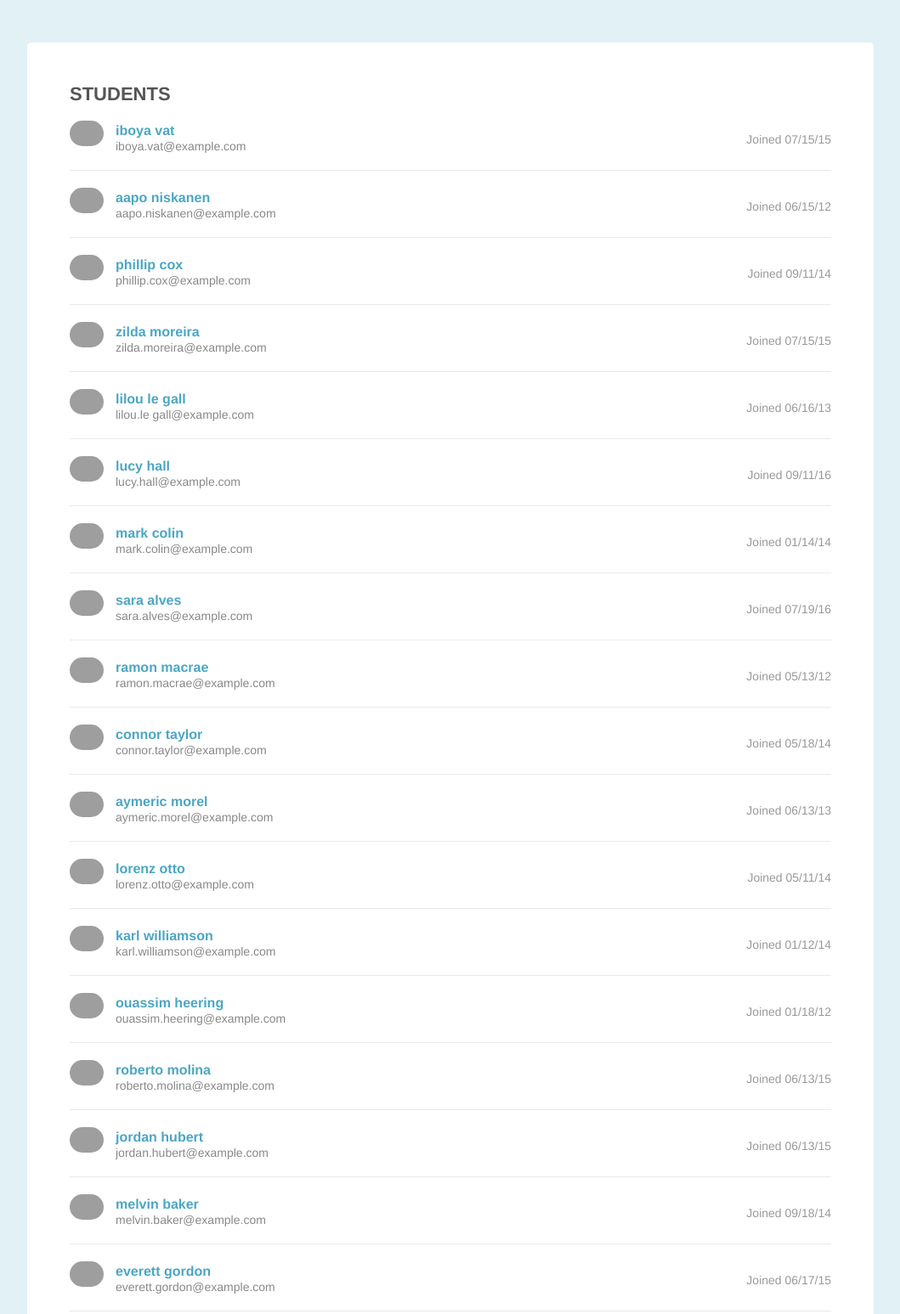
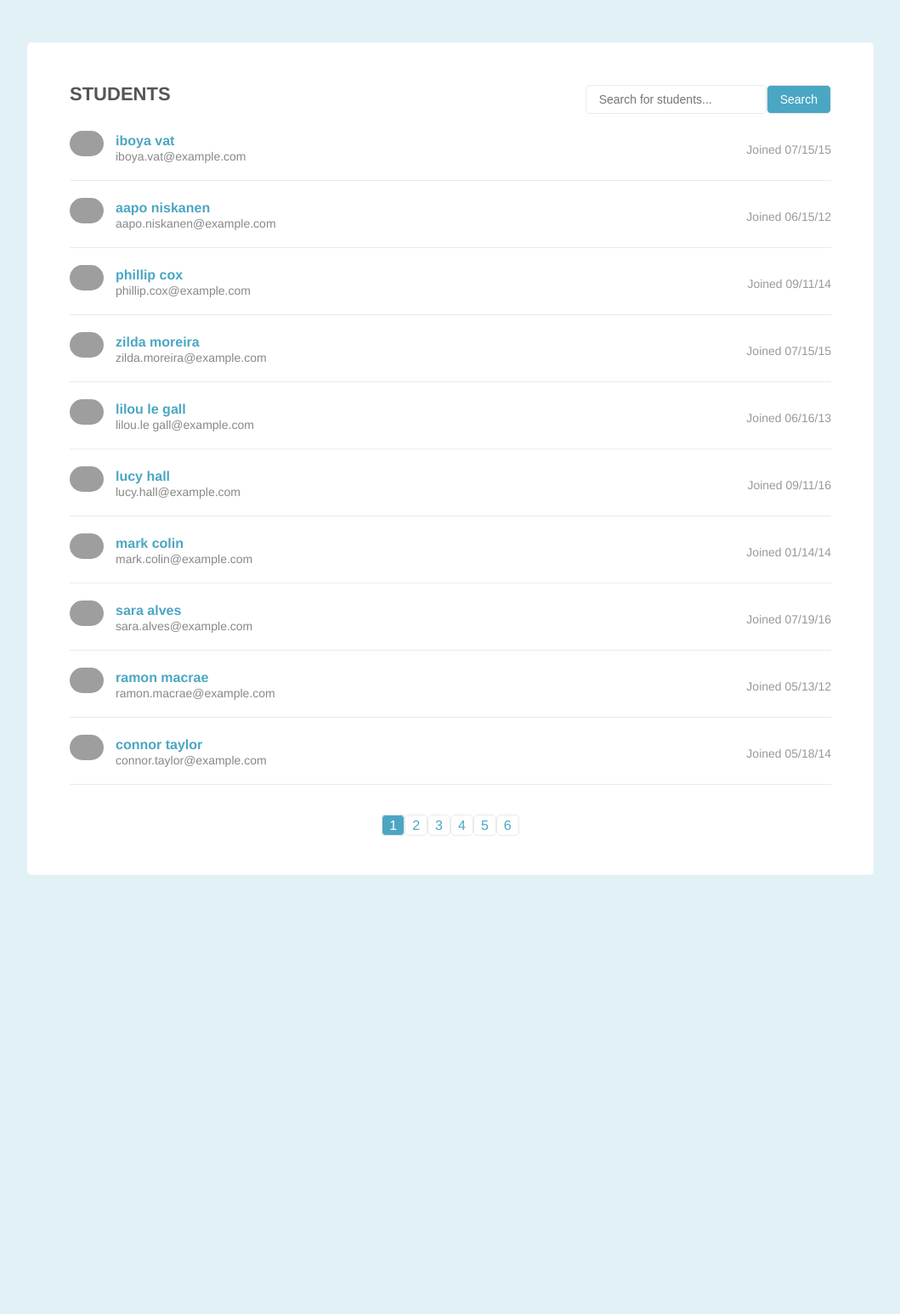
Before and after one commit to rlertola/list_pagination_and_filtering-v1, a plain HTML site: page index.html in a window 1280 px wide. Shown: the top 1547 px of the page at 85% size, without its empty margins (110-1169 px from the left). After the commit the page ends 1080 px from the top, so only its background shows below. Drawn offline with Linux system fonts and the light colour scheme; grey boxes are pictures that could not be loaded.

Commit message:
All minimum parts done. Started search.

```diff
--- a/css/design.css
+++ b/css/design.css
@@ -98,6 +98,7 @@ body{
 .pagination{
   margin: 40px 0 0 0;
   text-align: center;
+
 }
 
   .pagination li{
--- a/js/script.js
+++ b/js/script.js
@@ -6,45 +6,94 @@ FSJS project 2 - List Filter and Pagination
 // Study guide for this project - https://drive.google.com/file/d/1OD1diUsTMdpfMDv677TfL1xO2CEkykSz/view?usp=sharing
 
 
-/***
-   Add your global variables that store the DOM elements you will
-   need to reference and/or manipulate.
+// Put ul items in array
+const liItems = document.querySelectorAll('.student-item');
 
-   But be mindful of which variables should be global and which
-   should be locally scoped to one of the two main functions you're
-   going to create. A good general rule of thumb is if the variable
-   will only be used inside of a function, then it can be locally
-   scoped to that function.
-***/
+// Sets up the div for the page numbers.
+const page = document.querySelector('.page');
+const div = document.createElement('div');
+div.className = 'pagination';
+page.appendChild(div);
+
+// Search
+const header = document.querySelector('.page-header');
+const searchDiv = document.createElement('div')
+searchDiv.className = 'student-search';
+const searchInput = document.createElement('input');
+searchInput.placeholder = 'Search for students...';
+const searchButton = document.createElement('button');
+searchButton.textContent = 'Search';
+searchDiv.appendChild(searchInput);
+searchDiv.appendChild(searchButton);
+header.appendChild(searchDiv);
 
 
 
+const search = (e) => {
+  const searchValue = e.target.value;
+  console.log(searchValue);
 
-/***
-   Create the `showPage` function to hide all of the items in the
-   list except for the ten you want to show.
-
-   Pro Tips:
-     - Keep in mind that with a list of 54 students, the last page
-       will only display four.
-     - Remember that the first student has an index of 0.
-     - Remember that a function `parameter` goes in the parens when
-       you initially define the function, and it acts as a variable
-       or a placeholder to represent the actual function `argument`
-       that will be passed into the parens later when you call or
-       "invoke" the function
-***/
+}
+searchInput.addEventListener('keyup', search);
 
 
+// Hides all items except 10 depending on page number.
+const showPage = (pageNumber) => {
+  const ten = 10;
+  // Gets the start and end indexes.
+  const end = (pageNumber * ten) - 1;
+  const start = (end - ten) + 1;
+
+  // Hides all items not selected by the page number.
+  [...liItems].forEach((item, i) => {
+    if (i < start || i > end) {
+      item.style.display = 'none';
+    } else {
+      item.style.display = '';
+    }
+  })
+}
 
 
-/***
-   Create the `appendPageLinks function` to generate, append, and add
-   functionality to the pagination buttons.
-***/
+// generate, append, and add functionality to the pagination buttons. Runs only once.
+const appendPageLinks = () => {
+  // How many pages there should be.
+  const numberOfPages = Math.ceil(liItems.length / 10);
+  for (let pageNumber = 1; pageNumber <= numberOfPages; pageNumber++) {
+    const li = document.createElement('li');
+
+    // First page is highlighted when page loads.
+    const a = document.createElement('a');
+    if (pageNumber === 1) {
+      a.className = 'active';
+    } else {
+      a.className = 'inactive';
+    }
+
+    // Page loads to the top when a new page is selected.
+    a.href = '#';
+    a.textContent = pageNumber;
+
+    li.appendChild(a);
+    div.appendChild(li);
+    a.addEventListener('click', changePage);
+  }
+}
 
 
+// Changes the page when button clicked.
+const changePage = (e) => {
+  const previousPage = document.querySelector('.active');
+  const pageNumber = e.target.textContent;
+  // Highlights the clicked button,
+  e.target.className = 'active';
+  // and un-highlights the previous button.
+  previousPage.className = 'inactive';
+  // Calls showPage to change the page.
+  showPage(pageNumber);
+}
 
 
-
-// Remember to delete the comments that came with this file, and replace them with your own code comments.
+// Shows page 1 and buttons when page is first loaded.
+showPage(1);
+appendPageLinks();
```
Also changed, not shown: index.html (+6 -2 lines).
